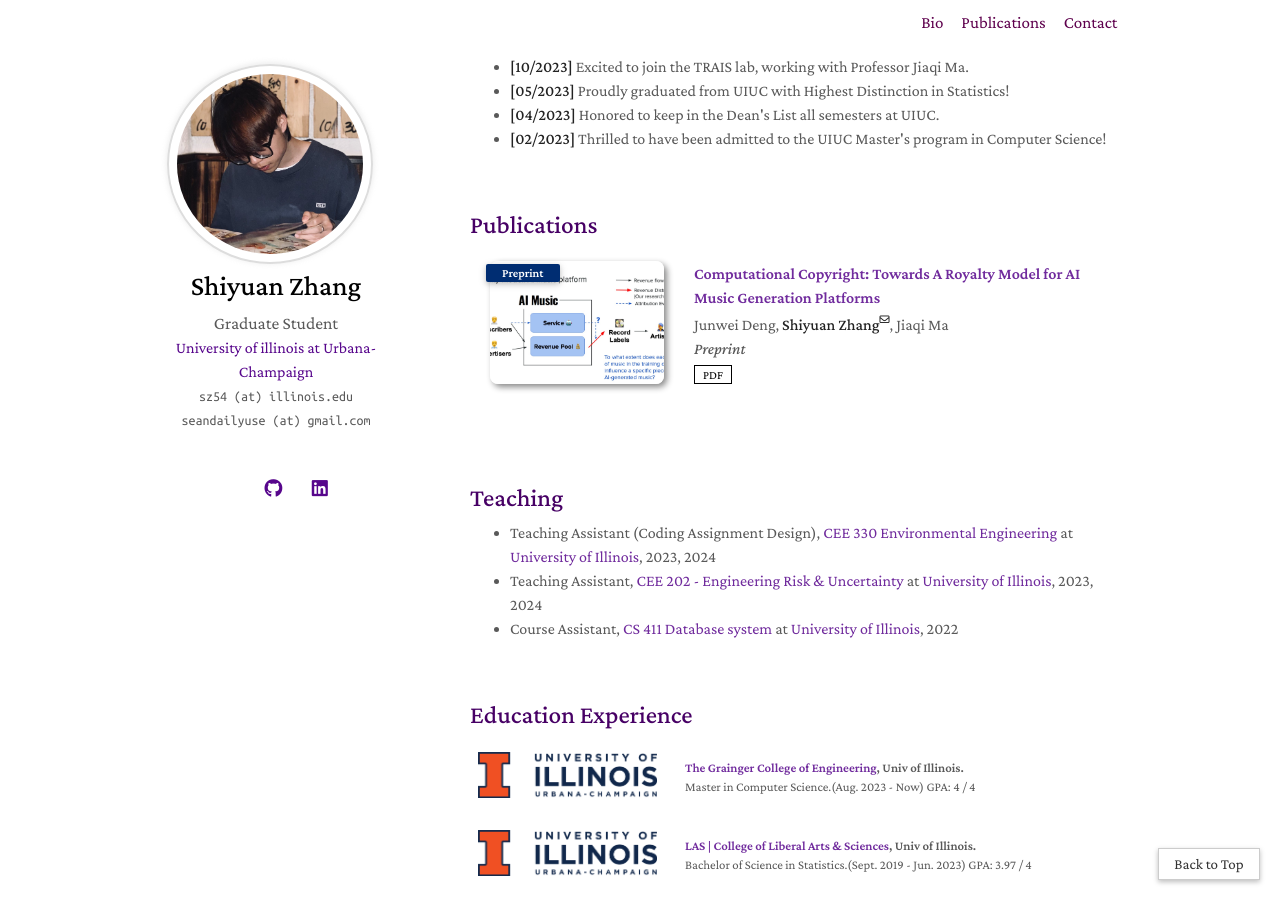
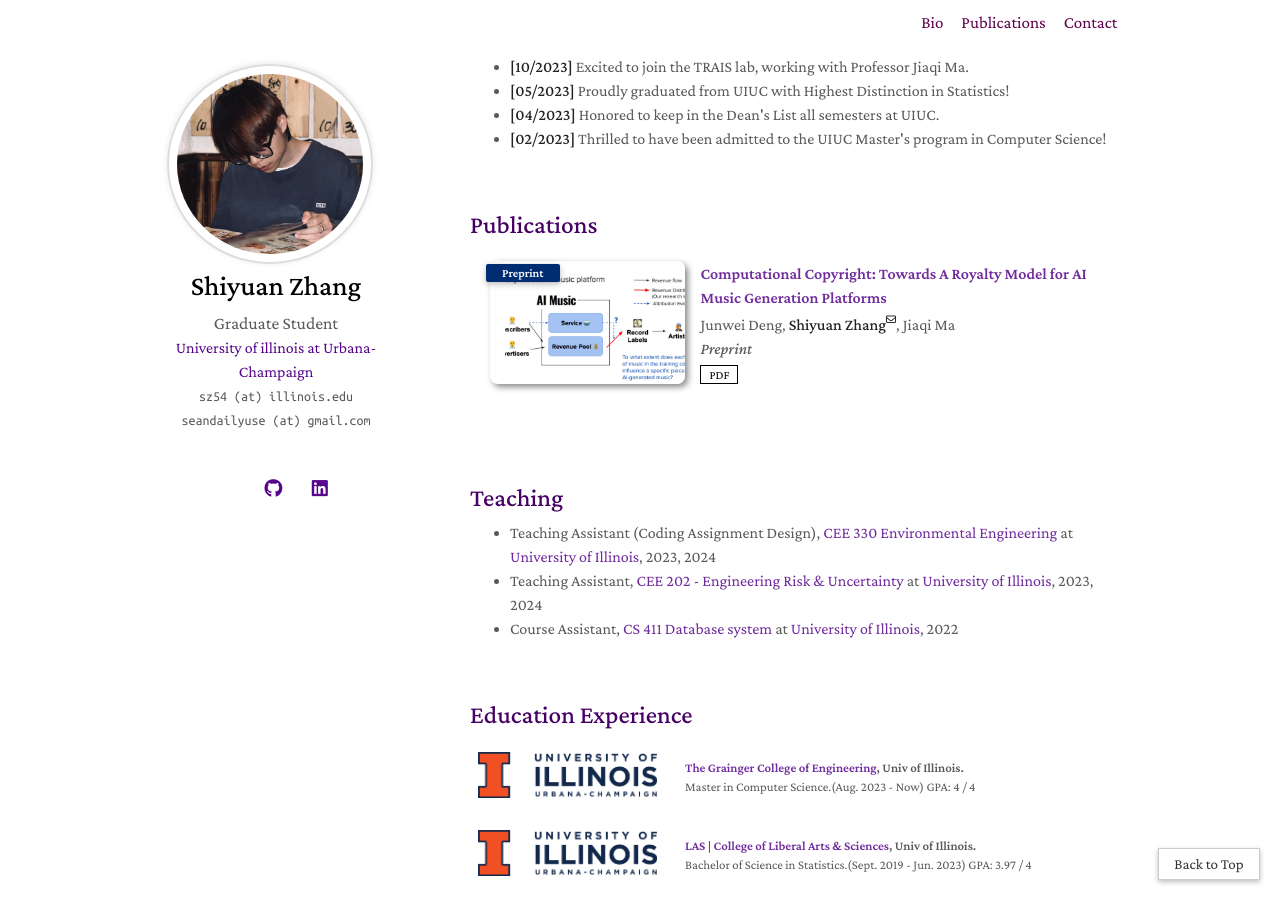
Before and after one commit to SeanZh30/Seanzh30.github.io, a Jekyll site: the page built from index.md, in a window 1280 px wide and 900 px high, scrolled down 656 px. Built offline with Jekyll 4.4.1, drawn with Linux system fonts in a browser that asks for light colours; a style sheet for code colours, icons or effects is not loaded.

```diff
--- a/_includes/publications.md
+++ b/_includes/publications.md
@@ -11,7 +11,7 @@
 <li>
 <div class="pub-row">
   <div class="col-sm-3 abbr" style="position: relative;padding-right: 15px;padding-left: 15px;">
-    <img src="{{ link.image }}" class="teaser img-fluid z-depth-1" style="width=100;height=60%">
+    <img src="{{ link.image }}" class="teaser img-fluid z-depth-1" style="width=100;height=60%; padding-left: 15px">
             <abbr class="badge">{{ link.conference_short }}</abbr>
   </div>
   <div class="col-sm-9" style="position: relative;padding-right: 15px;padding-left: 20px;">
```
